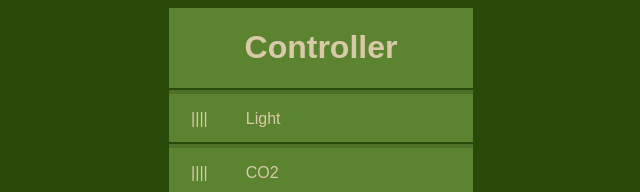
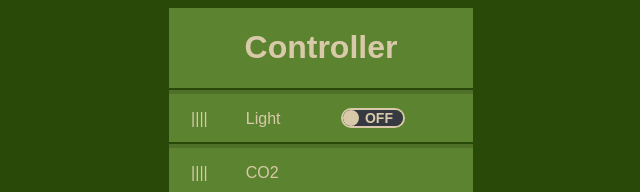
Before and after one commit to elmeltone/controller, a React app: page / in a window 1280 px wide. Shown: the top 192 px of the page, without its empty margins (319-959 px from the left). Built offline with nearby package versions, Linux system fonts and the light colour scheme.

Commit message:
Adds css switch to light instrument

```diff
--- a/src/components/App.js
+++ b/src/components/App.js
@@ -28,7 +28,15 @@ class App extends React.Component {
           <div className="instrument light">
             <div className="grip"><p>||||</p></div>
             <div className="sensor-name"><p className="title">Light</p></div>
-            <div className="indicator"></div>
+            <div className="indicator">
+              <div className="onoffswitch">
+                <input type="checkbox" name="onoffswitch" className="onoffswitch-checkbox" id="myonoffswitch"></input>
+                <label className="onoffswitch-label">
+                  <span className="onoffswitch-inner"></span>
+                  <span className="onoffswitch-switch"></span>
+                </label>
+              </div>
+            </div>
           </div>
           <div className="instrument CO2">
             <div className="grip"><p>||||</p></div>
--- a/src/index.css
+++ b/src/index.css
@@ -4,20 +4,6 @@ Author: MeltWebs <michael@meltwebs.com>
 */
 /***** Colors ******/
 /*
-Flat UI Palette
-navy: #2C3E50;
-sapphire: #3498DB;
-shady-sapphire: #2980B9;
-red: #E74C3C;
-white: #ECF0F1;
-
-Sea Wolf Palette:
-red: DC3522;
-paper: D9CB9E;
-dark-sea: 374140;
-charcoal: 2A2C2B;
-black: 1E1E20;
-
 Japanese Garden Palette:
 sand: D8CAA8;
 moss: 5C832F;
@@ -433,6 +419,8 @@ div {
 
 .grip {
   width: 20%; }
+  .grip:hover {
+    cursor: move; }
 
 .sensor-name {
   width: 30%;
@@ -443,3 +431,74 @@ div {
 
 .indicator {
   width: 50%; }
+
+/***** Modules ******/
+.onoffswitch {
+  float: left;
+  position: relative;
+  width: 64px;
+  margin: 14px 20px;
+  -webkit-user-select: none;
+  -moz-user-select: none;
+  -ms-user-select: none; }
+
+.onoffswitch-checkbox {
+  display: none; }
+
+.onoffswitch-label {
+  display: block;
+  overflow: hidden;
+  cursor: pointer;
+  border: 2px solid #D8CAA8;
+  border-radius: 16px; }
+
+.onoffswitch-inner {
+  display: block;
+  width: 200%;
+  margin-left: -100%;
+  transition: margin 0.3s ease-in 0s; }
+
+.onoffswitch-inner:before, .onoffswitch-inner:after {
+  display: block;
+  float: left;
+  width: 50%;
+  height: 16px;
+  padding: 0;
+  line-height: 16px;
+  font-size: 14px;
+  color: white;
+  font-family: Trebuchet, Arial, sans-serif;
+  font-weight: bold;
+  box-sizing: border-box; }
+
+.onoffswitch-inner:before {
+  content: "ON";
+  padding-right: 10px;
+  background-color: #5C832F;
+  color: #D8CAA8; }
+
+.onoffswitch-inner:after {
+  content: "OFF";
+  padding-right: 10px;
+  background-color: #363942;
+  color: #D8CAA8;
+  text-align: right; }
+
+.onoffswitch-switch {
+  display: block;
+  width: 12px;
+  margin: 2px;
+  background: #D8CAA8;
+  position: absolute;
+  top: 0;
+  bottom: 0;
+  right: 44px;
+  border: 2px solid #D8CAA8;
+  border-radius: 16px;
+  transition: all 0.3s ease-in 0s; }
+
+.onoffswitch-checkbox:checked + .onoffswitch-label .onoffswitch-inner {
+  margin-left: 0; }
+
+.onoffswitch-checkbox:checked + .onoffswitch-label .onoffswitch-switch {
+  right: 0px; }
--- /dev/null
+++ b/src/sass/_switch.scss
@@ -0,0 +1,47 @@
+.onoffswitch {
+    float: left;
+    position: relative; width: 64px;
+    margin: 14px 20px;
+    -webkit-user-select:none; -moz-user-select:none; -ms-user-select: none;
+}
+.onoffswitch-checkbox {
+    display: none;
+}
+.onoffswitch-label {
+    display: block; overflow: hidden; cursor: pointer;
+    border: 2px solid $plain; border-radius: 16px;
+}
+.onoffswitch-inner {
+    display: block; width: 200%; margin-left: -100%;
+    transition: margin 0.3s ease-in 0s;
+}
+.onoffswitch-inner:before, .onoffswitch-inner:after {
+    display: block; float: left; width: 50%; height: 16px; padding: 0; line-height: 16px;
+    font-size: 14px; color: white; font-family: Trebuchet, Arial, sans-serif; font-weight: bold;
+    box-sizing: border-box;
+}
+.onoffswitch-inner:before {
+    content: "ON";
+    padding-right: 10px;
+    background-color: $complement; color: $plain;
+}
+.onoffswitch-inner:after {
+    content: "OFF";
+    padding-right: 10px;
+    background-color: $dark; color: $plain;
+    text-align: right;
+}
+.onoffswitch-switch {
+    display: block; width: 12px; margin: 2px;
+    background: $plain;
+    position: absolute; top: 0; bottom: 0;
+    right: 44px;
+    border: 2px solid $plain; border-radius: 16px;
+    transition: all 0.3s ease-in 0s;
+}
+.onoffswitch-checkbox:checked + .onoffswitch-label .onoffswitch-inner {
+    margin-left: 0;
+}
+.onoffswitch-checkbox:checked + .onoffswitch-label .onoffswitch-switch {
+    right: 0px;
+}
--- a/src/sass/main.scss
+++ b/src/sass/main.scss
@@ -13,20 +13,6 @@ $contrast: #382513;
 $plain: #D8CAA8;
 
 /*
-Flat UI Palette
-navy: #2C3E50;
-sapphire: #3498DB;
-shady-sapphire: #2980B9;
-red: #E74C3C;
-white: #ECF0F1;
-
-Sea Wolf Palette:
-red: DC3522;
-paper: D9CB9E;
-dark-sea: 374140;
-charcoal: 2A2C2B;
-black: 1E1E20;
-
 Japanese Garden Palette:
 sand: D8CAA8;
 moss: 5C832F;
@@ -90,6 +76,9 @@ div {
 
 .grip {
   width: 20%;
+  &:hover {
+    cursor: move;
+  }
 }
 
 .sensor-name {
@@ -104,3 +93,7 @@ div {
 .indicator {
   width: 50%;
 }
+
+/***** Modules ******/
+
+@import 'switch';
```
Also changed, not shown: 2 other files (tests, documents, lock files or other folders).
